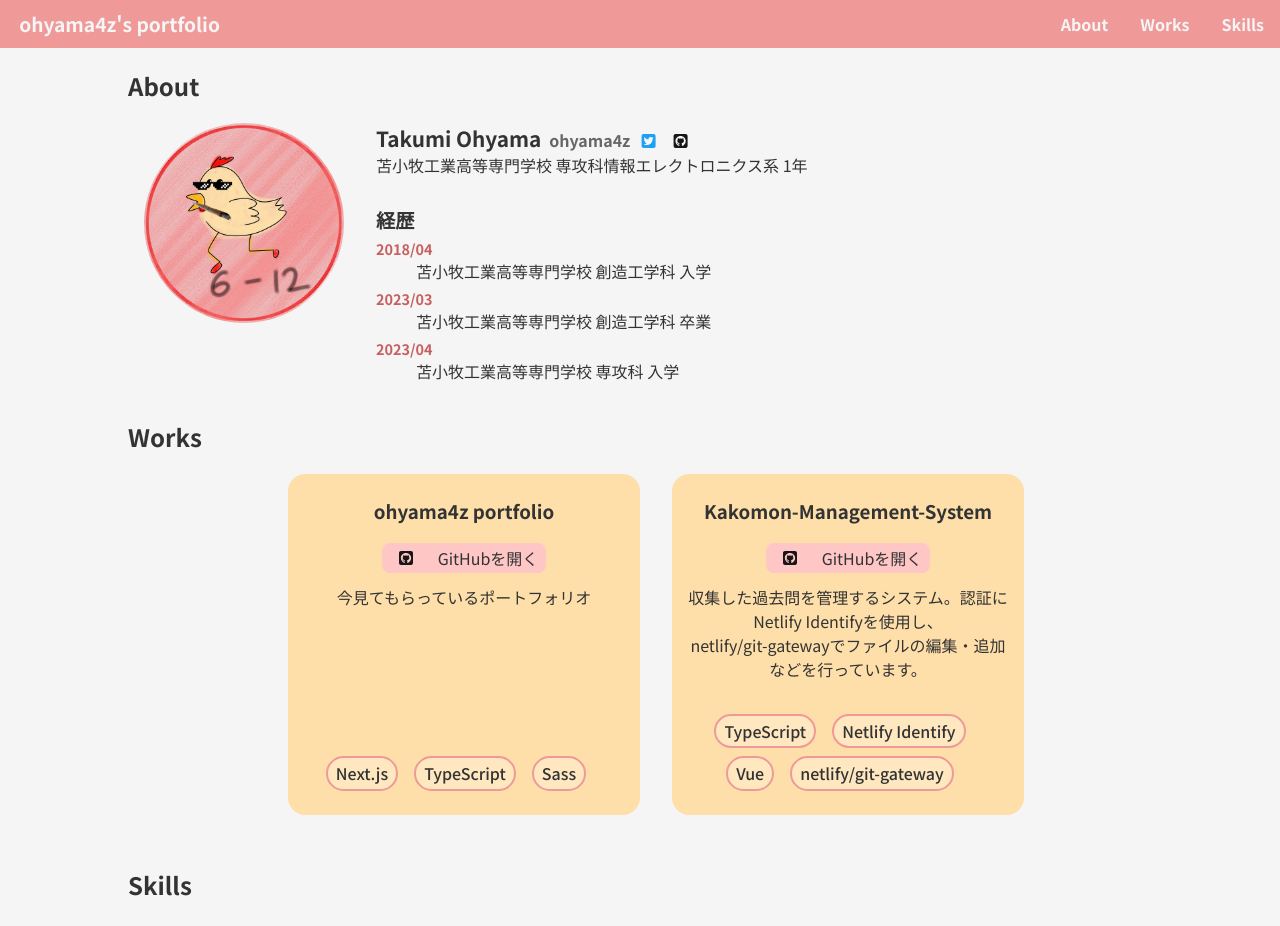
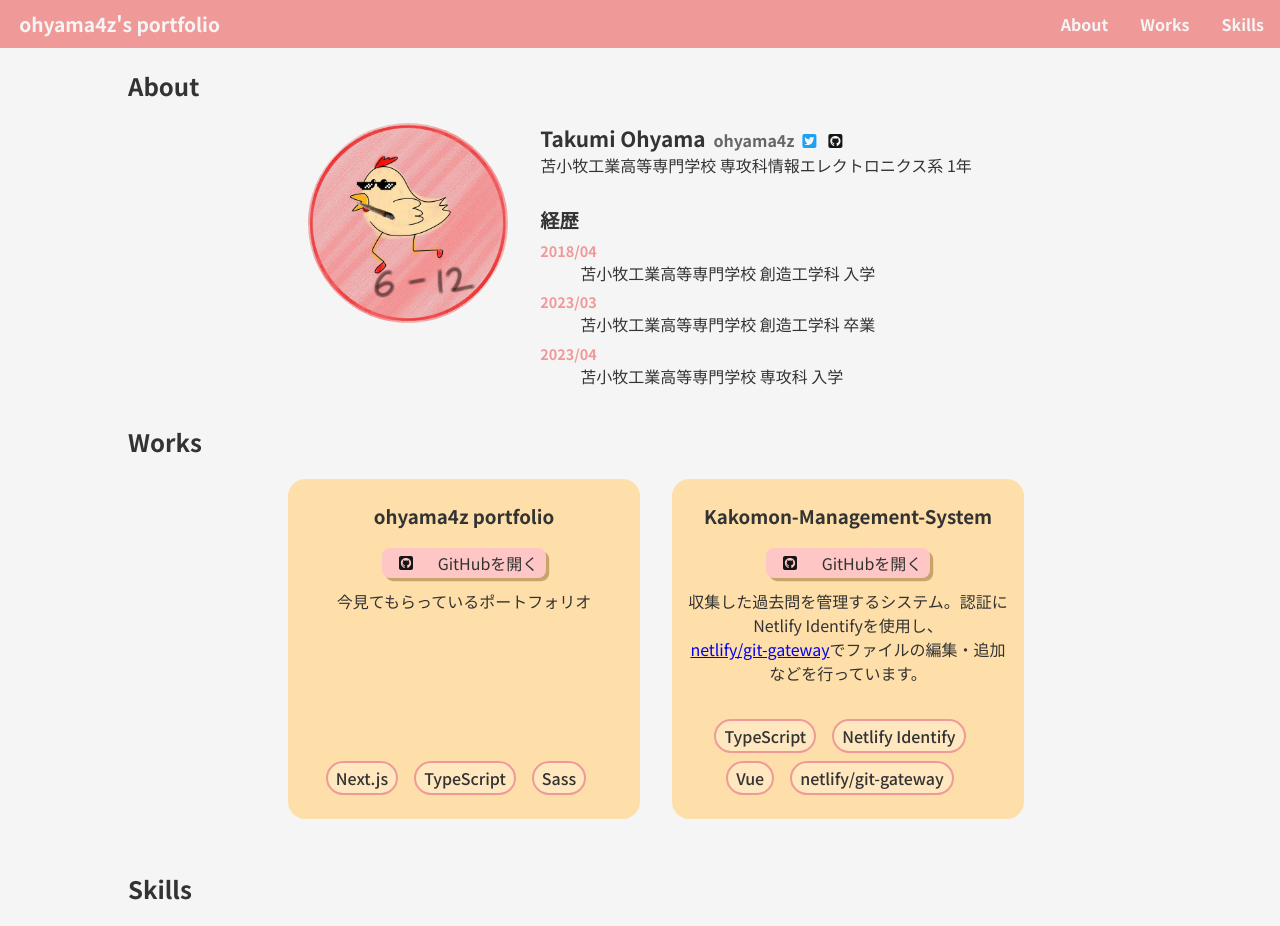
Before and after one commit to ohyama4z/ohyama4z-portfolio, a Next.js app: page / in a window 1280 px wide. Built offline with nearby package versions, Linux system fonts and the light colour scheme.

Commit message:
[update] next/linkに置換

```diff
--- a/src/app/page.module.scss
+++ b/src/app/page.module.scss
@@ -1,4 +1,5 @@
 @use "@/styles/_mixin.scss" as m;
+@use "@/styles/_variable.scss" as var;
 
 .container {
   display: flex;
--- a/src/components/About.tsx
+++ b/src/components/About.tsx
@@ -1,4 +1,5 @@
 import Image from 'next/image'
+import Link from 'next/link'
 import styles from '@/styles/About.module.scss'
 
 import { FontAwesomeIcon } from '@fortawesome/react-fontawesome'
@@ -9,8 +10,8 @@ import History from '@/components/History'
 export default function About() {
   return (
   <>
-  <h2>About</h2>
-    <div className={styles.wrapper}>
+  <h2 id="about">About</h2>
+  <div className={styles.wrapper}>
     <span className={styles.avatar}>
       <Image
         src="/icon.jpg"
@@ -26,7 +27,7 @@ export default function About() {
         <span className={styles["real-name"]}>Takumi Ohyama</span>
         <span className={styles["handle-name"]}>ohyama4z</span>
         <span>
-          <a
+          <Link
             href="https://twitter.com/ohyama4z"
             target="_blank"
             rel="noopener noreferrer"
@@ -36,8 +37,8 @@ export default function About() {
               className={styles.icon}
               style={{ color: "#1DA1F2" }}
             />
-          </a>
-          <a
+          </Link>
+          <Link
             href="https://github.com/ohyama4z"
             target="_blank"
             rel="noopener noreferrer"
@@ -47,13 +48,13 @@ export default function About() {
             className={styles.icon}
             style={{ color: "#171515" }}
           />
-          </a>
+          </Link>
         </span>
       </div>
       <div><span>苫小牧工業高等専門学校 専攻科{' '}</span><span> 情報エレクトロニクス系 1年</span></div>
       <History />
     </span>
-    </div>
+  </div>
   </>
   )
 }
--- a/src/components/Header.tsx
+++ b/src/components/Header.tsx
@@ -1,13 +1,14 @@
+import Link from 'next/link'
 import styles from '@/styles/Header.module.scss'
 
 // TODO:navから遷移するようにする
 export default function Header() {
   return (
     <header className={styles.wrapper}>
-      <div className={styles.title}>ohyama4z{"'"}s portfolio</div>
-      <div className={styles.navigation}>About</div>
-      <div className={styles.navigation}>Works</div>
-      <div className={styles.navigation}>Skills</div>
+      <div className={styles.title}><Link href="/">ohyama4z{"'"}s portfolio</Link></div>
+      <div className={styles.navigation}><Link href="#about">About</Link></div>
+      <div className={styles.navigation}><Link href="#works">Works</Link></div>
+      <div className={styles.navigation}><Link href="#skills">Skills</Link></div>
     </header>
   )
 }
--- a/src/components/History.tsx
+++ b/src/components/History.tsx
@@ -30,7 +30,7 @@ export default function History() {
         histories.map(({ date, description }) => (
         <div key={`${date}${description}`} className={styles.item}>
           <dt className={styles.date}>{date}</dt>
-          <dd className={styles.description}>{description}</dd>
+          <dd>{description}</dd>
         </div>))
       }
       </dl>
--- a/src/components/Skills.tsx
+++ b/src/components/Skills.tsx
@@ -1,7 +1,7 @@
 export default function Skills() {
   return (
     <>
-      <h2>Skills</h2>
+      <h2 id="skills">Skills</h2>
       <div></div>
     </>
   )
--- a/src/components/Works.tsx
+++ b/src/components/Works.tsx
@@ -2,6 +2,8 @@ import styles from '@/styles/Works.module.scss'
 
 import { FontAwesomeIcon } from '@fortawesome/react-fontawesome'
 import { faGithubSquare } from '@fortawesome/free-brands-svg-icons'
+
+import Link from 'next/link'
 
 
 type Work = {
@@ -21,7 +23,7 @@ const works: Work[] = [
   },
   {
     title: 'Kakomon-Management-System',
-    description: <>収集した過去問を管理するシステム。認証にNetlify Identifyを使用し、<a href="https://github.com/netlify/git-gateway" target="_blank" rel="noopener noreferrer">netlify/git-gateway</a>でファイルの編集・追加などを行っています。</>,
+    description: <>収集した過去問を管理するシステム。認証にNetlify Identifyを使用し、<Link href="https://github.com/netlify/git-gateway" target="_blank" rel="noopener noreferrer">netlify/git-gateway</Link>でファイルの編集・追加などを行っています。</>,
     github: 'https://github.com/ohyama4z/Kakomon-Management-System',
     tech: ['TypeScript', 'Netlify Identify','Vue', 'netlify/git-gateway']
   }
@@ -37,7 +39,7 @@ const workList = works.map((work) => {
       <h3 className={styles.title}>{work.title}</h3>
 
         <div className={styles["github-link"]}>
-          <a
+          <Link
             href={work.github}
             target="_blank"
             rel="noopener noreferrer"
@@ -46,7 +48,7 @@ const workList = works.map((work) => {
             <FontAwesomeIcon icon={faGithubSquare} className={styles["github-icon"]} style={{ color: "#171515" }} />
             <span>GitHubを開く</span>
           </span>
-          </a>
+          </Link>
         </div>
       <div className={styles.description}>{work.description}</div>
       <span className={styles["footer"]}>
@@ -59,7 +61,7 @@ const workList = works.map((work) => {
 export default function Works() {
   return (
     <>
-      <h2>Works</h2>
+      <h2 id="works">Works</h2>
       <div className={styles.wrapper}>
         {workList}
       </div>
--- a/src/styles/About.module.scss
+++ b/src/styles/About.module.scss
@@ -7,10 +7,13 @@
   display: flex;
   margin-left: 1em;
   margin-right: 1em;
+  justify-content: center;
 
   @include m.mq("sp") {
     flex-direction: column;
     align-items: center;
+    margin-left: 0;
+    margin-right: 0;
   }
 }
 
@@ -38,13 +41,18 @@
 
 .icon {
   margin-left: 0.3em;
-  width: 1.7em;
+  width: 1.3em;
 }
 
 .profile {
   padding-left: 2em;
-  margin-right: auto;
+  // margin-right: auto;
   span {
     display: inline-block;
   }
+
+  @include m.mq("sp") {
+    padding-left: 0;
+    margin-top: 1em;
+  }
 }
--- a/src/styles/Header.module.scss
+++ b/src/styles/Header.module.scss
@@ -14,6 +14,11 @@
   align-items: center;
   height: var.$header-height;
   background-color: var.$color-primary;
+
+  a {
+    text-decoration: none;
+    color : inherit
+  }
 }
 
 .title {
--- a/src/styles/History.module.scss
+++ b/src/styles/History.module.scss
@@ -13,15 +13,11 @@
 }
 
 .item {
-  margin-top: 0.3em;
+  margin-top: 0.4em;
 }
 
 .date {
   font-weight: bold;
   font-size: 0.9em;
-  color: var.$color-dark-1;
+  color: var.$color-primary;
 }
-
-.description {
-
-}
--- a/src/styles/Works.module.scss
+++ b/src/styles/Works.module.scss
@@ -19,11 +19,6 @@
   margin-bottom: 2em;
 
   color: var.$color-text;
-
-  a {
-    text-decoration: none;
-    color : inherit
-  }
 }
 
 .title-wrapper {
@@ -69,6 +64,10 @@
   align-items: center;
   justify-content: center;
   margin-bottom: 0.7em;
+  a {
+    text-decoration: none;
+    color : inherit
+  }
 }
 
 .github-link-wrapper {
@@ -77,6 +76,7 @@
   display: flex;
   align-items: center;
   background-color: var.$color-light-1;
+  box-shadow: 0.2em 0.2em var.$color-secondary-dark-1;
 }
 
 .description {
--- a/src/styles/_main.scss
+++ b/src/styles/_main.scss
@@ -1,5 +1,9 @@
 @use "@/styles/_variable.scss" as var;
 @use "@/styles/_mixin.scss" as m;
+
+html {
+  scroll-behavior: smooth;
+}
 
 html,
 body {
@@ -7,4 +11,5 @@ body {
   margin: 0;
   background-color: var.$color-background;
   color: var.$color-text;
+  scroll-margin-top: var.$header-height + 1em;
 }
--- a/src/styles/_variable.scss
+++ b/src/styles/_variable.scss
@@ -16,6 +16,7 @@ $color-dark-2: #A13434;
 
 $color-secondary: #fedfaa;
 $color-secondary-light-1: #ffe8c0;
+$color-secondary-dark-1: #c7a56a;
 
 
 $color-background: #F5F5F5;
```
